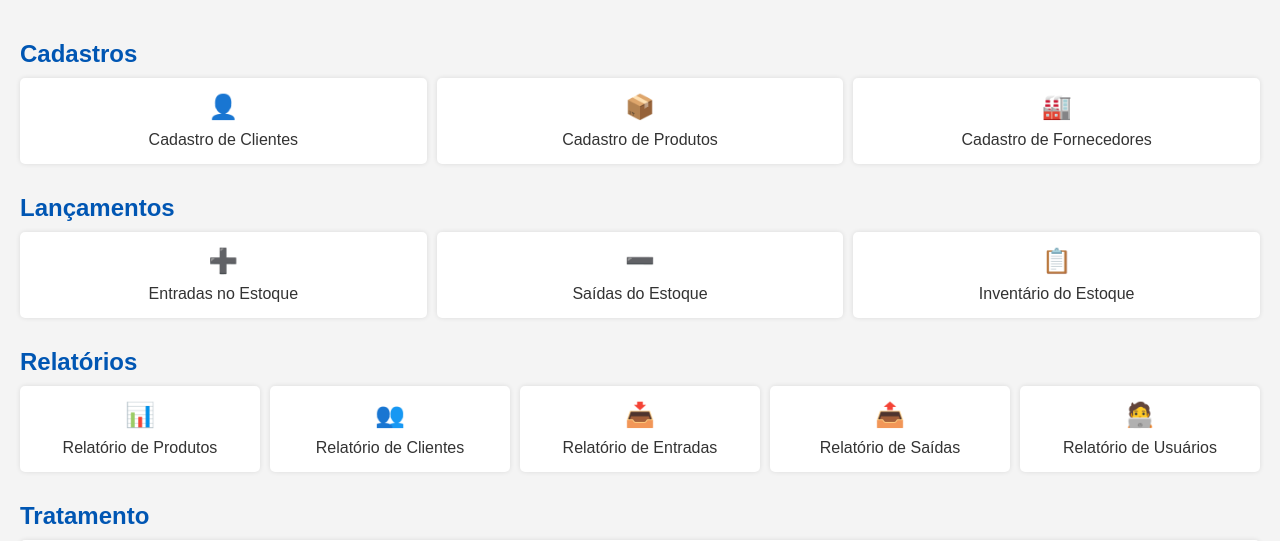
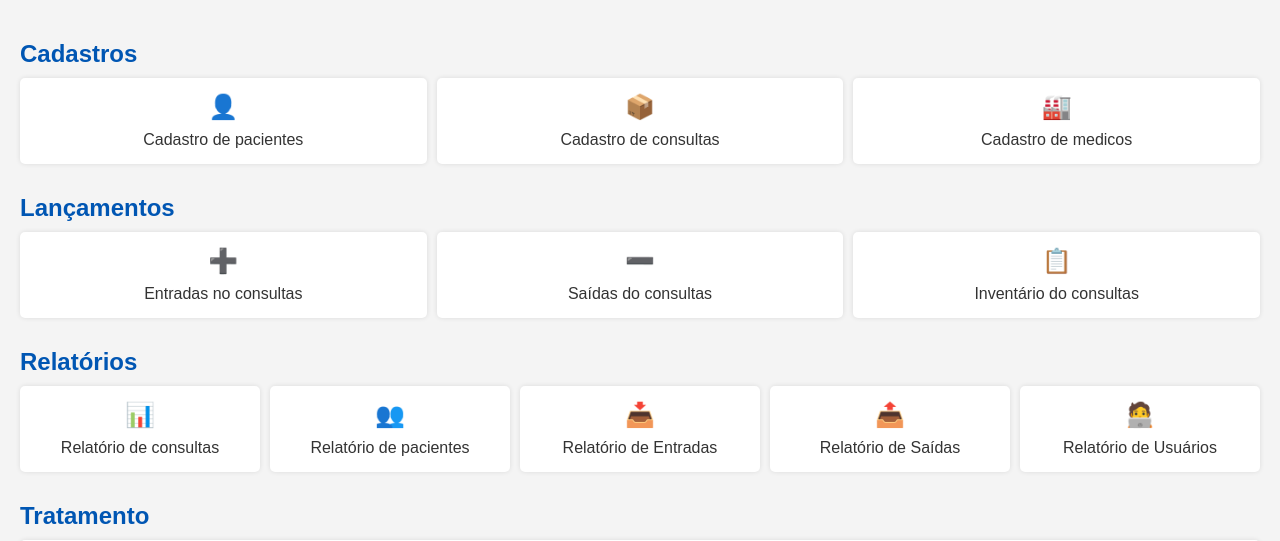
Before and after one commit to akiiller/sistema_gestao_hospitalar_servicos_saude, a Flask app: page / in a window 1280 px wide. Shown: the part 57-598 px from the top of the page. Run offline with Flask 3, Linux system fonts and the light colour scheme.

Commit message:
alterado clientes para paciente e fornecedores para medicos iniciadas correções em app e nas templates consultas e medicos

```diff
--- a/app.py
+++ b/app.py
@@ -19,12 +19,13 @@ app = Flask(__name__)
 def init_db():
     conn = sqlite3.connect('gestao.db')
     c = conn.cursor()
-    c.execute('''CREATE TABLE IF NOT EXISTS estoque (
+    c.execute('''CREATE TABLE IF NOT EXISTS consulta (
                  id INTEGER PRIMARY KEY,
-                 produto TEXT,
-                 codigo_barras TEXT,
-                 quantidade INTEGER,
-                 validade DATE)''')
+                 paciente_id INTEGER,
+                 medico_id INTEGER,
+                 consulta TEXT,
+                 horario TIME,
+                 data DATE)''')
     c.execute('''CREATE TABLE IF NOT EXISTS pacientes (
                  id INTEGER PRIMARY KEY,
                  nome TEXT,
@@ -38,23 +39,23 @@ def init_db():
                  data TIMESTAMP)''')
     c.execute('''CREATE TABLE IF NOT EXISTS entradas (
                  id INTEGER PRIMARY KEY,
-                 produto_id INTEGER,
+                 consulta_id INTEGER,
                  quantidade INTEGER,
                  data TIMESTAMP)''')
     c.execute('''CREATE TABLE IF NOT EXISTS saidas (
                  id INTEGER PRIMARY KEY,
-                 produto_id INTEGER,
+                 consulta_id INTEGER,
                  quantidade INTEGER,
                  paciente_id INTEGER,
                  data TIMESTAMP)''')
-    c.execute('''CREATE TABLE IF NOT EXISTS fornecedores (
-                 fornecedor_id INTEGER PRIMARY KEY,
-                 fornecedor_regiao TEXT,
-                 fornecedor_cidade TEXT,
-                 fornecedor_num_loja TEXT,
-                 fornecedor_potencia_loja TEXT,
-                 fornecedor_num_cim TEXT,
-                 fornecedor_endereco TEXT)''')
+    c.execute('''CREATE TABLE IF NOT EXISTS medicos (
+                 medico_id INTEGER PRIMARY KEY,
+                 medico_nome TEXT,
+                 medico_crm TEXT,
+                 medico_especialidade TEXT,
+                 medico_telefone TEXT,
+                 medico_num_cim TEXT,
+                 medico_endereco TEXT)''')
     conn.commit()
     conn.close()
 
@@ -92,94 +93,125 @@ def get_drive_service():
 def index():
     return render_template('/index.html')
 
-@app.route('/estoque', methods=['GET', 'POST'])
-def estoque():
+@app.route('/consulta', methods=['GET', 'POST'])
+def consulta():
     if request.method == 'POST':
-        produto = request.form['produto']
-        codigo_barras = request.form['codigo_barras']
-        quantidade = int(request.form['quantidade'])
-        validade = request.form['validade']
+        consulta = request.form['consulta']
+        medico = request.form['medico']
+        paciente = request.form['paciente']
+        horario = int(request.form['horario'])
+        data = request.form['data']
         conn = sqlite3.connect('gestao.db')
         c = conn.cursor()
-        c.execute("INSERT INTO estoque (produto, codigo_barras, quantidade, validade) VALUES (?, ?, ?, ?)",
-                  (produto, codigo_barras, quantidade, validade))
-        produto_id = c.lastrowid
-        c.execute("INSERT INTO entradas (produto_id, quantidade, data) VALUES (?, ?, ?)",
-                  (produto_id, quantidade, datetime.datetime.now()))
+        c.execute("INSERT INTO consulta (consulta, medico, paciente, horario, data) VALUES (?, ?, ?, ?, ?)",
+                  (consulta, medico, paciente, horario, data))
+        consulta_id = c.lastrowid
+        c.execute("INSERT INTO entradas (consulta_id, quantidade, data) VALUES (?, ?, ?)",
+                  (consulta_id, quantidade, datetime.datetime.now()))
         conn.commit()
         conn.close()
-        log_auditoria(f"Entrada de produto: {produto} (ID: {produto_id})")
-        return redirect(url_for('estoque'))
+        log_auditoria(f"Entrada de consulta: {consulta} (ID: {consulta_id})")
+        return redirect(url_for('consulta'))
     # --- LÓGICA DE BUSCA APRIMORADA ---
     conn = sqlite3.connect('gestao.db')
     c = conn.cursor()
 
     # Busca todos os itens (para a tabela principal)
-    c.execute("SELECT * FROM estoque ORDER BY validade ASC")
-    itens = c.fetchall()
+    c.execute("SELECT c.id AS consulta_id, p.nome AS nome_paciente, m.medico_nome AS nome_medico, c.consulta, c.horario, c.data FROM consulta AS c INNER JOIN pacientes AS p ON c.paciente_id = p.id INNER JOIN medicos AS m ON c.medico_id = m.medico_id;")
+    consultas = c.fetchall()
 
-    # Busca apenas itens que vencerão nos próximos 30 dias (e que ainda não venceram)
+    # Busca apenas consultas do dia seguinte que devem ser confirmadas)
     data_hoje = datetime.date.today()
-    data_limite = data_hoje + datetime.timedelta(days=30)
-    c.execute("SELECT * FROM estoque WHERE validade BETWEEN ? AND ? ORDER BY validade ASC",
+    data_limite = data_hoje + datetime.timedelta(days=1)
+    c.execute("SELECT c.id AS consulta_id, p.nome AS nome_paciente, m.medico_nome AS nome_medico, c.consulta, c.horario, c.data FROM consulta AS c INNER JOIN pacientes AS p ON c.paciente_id = p.id INNER JOIN medicos AS m ON c.medico_id = m.medico_id WHERE data BETWEEN ? AND ? ORDER BY data ASC;",
               (data_hoje.strftime('%Y-%m-%d'), data_limite.strftime('%Y-%m-%d')))
-    vencimento_proximo = c.fetchall()
+    data_proximo = c.fetchall()
 
-    # Busca apenas itens já vencidos
-    c.execute("SELECT * FROM estoque WHERE validade < ? ORDER BY validade ASC", (data_hoje.strftime('%Y-%m-%d'),))
-    vencidos = c.fetchall()
+    # Busca apenas consultas do dia
+    c.execute("SELECT c.id AS consulta_id, p.nome AS nome_paciente, m.medico_nome AS nome_medico, c.consulta, c.horario, c.data FROM consulta AS c INNER JOIN pacientes AS p ON c.paciente_id = p.id INNER JOIN medicos AS m ON c.medico_id = m.medico_id WHERE data < ? ORDER BY data ASC", (data_hoje.strftime('%Y-%m-%d'),))
+    hoje = c.fetchall()
+
+        # 1. Buscar os pacientes
+    c.execute("SELECT id, nome FROM pacientes ORDER BY nome ASC")
+    lista_pacientes = c.fetchall()  # Retorna algo como [(1, 'João da Silva'), (2, 'Maria Oliveira')]
+
+    # 2. Buscar os médicos
+    c.execute("SELECT medico_id, medico_nome FROM medicos ORDER BY medico_nome ASC")
+    lista_medicos = c.fetchall() # Retorna algo como [(101, 'Dr. House'), (102, 'Dra. Grey')]
+
+    # 3. Agora você precisa construir o HTML
+    # (Isto é um exemplo de como seria com um motor de template como Jinja2)
+
+    html_pacientes = ""
+    for paciente in lista_pacientes:
+        paciente_id = paciente[0]
+        paciente_nome = paciente[1]
+        # Note como o 'value' usa o ID e o texto usa o NOME
+        html_pacientes += f'<option value="{paciente_id}">{paciente_nome}</option>'
+
+    html_medicos = ""
+    for medico in lista_medicos:
+        medico_id = medico[0]
+        medico_nome = medico[1]
+        html_medicos += f'<option value="{medico_id}">{medico_nome}</option>'
+
+    # Agora você "injeta" essas strings HTML no seu formulário onde eu marquei
+    # ""
 
     conn.close()
 
     # Passa as três listas para o template
-    return render_template('estoque.html',
-                           itens=itens,
-                           vencidos=vencidos,
-                           vencimento_proximo=vencimento_proximo)
+    return render_template('consultas.html',
+                           consultas=consultas,
+                           hoje=hoje,
+                           data_proximo=data_proximo,
+                           html_pacientes=html_pacientes,
+                           html_medicos=html_medicos)
 
-#Editar Itens do Estoque
-@app.route('/estoque/editar/<int:id>', methods=['GET', 'POST'])
+#Editar Itens do consulta
+@app.route('/consulta/editar/<int:id>', methods=['GET', 'POST'])
 def editar_item(id):
     conn = sqlite3.connect('gestao.db')
     c = conn.cursor()
 
     if request.method == 'POST':
-        produto = request.form['produto']
-        codigo_barras = request.form['codigo_barras']
-        quantidade = int(request.form['quantidade'])
-        validade = request.form['validade']
+        consulta = request.form['consulta']
+        medico = request.form['medico']
+        paciente = request.form['paciente']
+        horario = int(request.form['horario'])
+        data = request.form['data']
 
-        c.execute('''UPDATE estoque SET produto=?, codigo_barras=?, quantidade=?, validade=? WHERE id=?''',
-                  (produto, codigo_barras, quantidade, validade, id))
+        c.execute('''UPDATE consulta SET consulta=?, medico=?, paciente=?, horario=?, data=? WHERE id=?''',
+                  (consulta, medico, paciente, horario, data, id))
         conn.commit()
         conn.close()
-        log_auditoria(f"Item de estoque atualizado: {produto} (ID: {id})")
-        return redirect(url_for('estoque'))
+        log_auditoria(f"Item de consulta atualizado: {consulta} (ID: {id})")
+        return redirect(url_for('consulta'))
 
     # Se o método for GET, busca o item e mostra o formulário de edição
-    c.execute("SELECT * FROM estoque WHERE id = ?", (id,))
+    c.execute("SELECT * FROM consulta WHERE id = ?", (id,))
     item = c.fetchone()
     conn.close()
     return render_template('editar_item.html', item=item)
 
-#Excluir Itens do Estoque
-@app.route('/estoque/delete/<int:id>')
+#Excluir Itens do consulta
+@app.route('/consulta/delete/<int:id>')
 def deletar_item(id):
     conn = sqlite3.connect('gestao.db')
     c = conn.cursor()
-    c.execute("DELETE FROM estoque WHERE id = ?", (id,))
+    c.execute("DELETE FROM consulta WHERE id = ?", (id,))
     conn.commit()
     conn.close()
-    log_auditoria(f"Item de estoque excluído: ID {id}")
-    return redirect(url_for('estoque'))
+    log_auditoria(f"Item de consulta excluído: ID {id}")
+    return redirect(url_for('consulta'))
 
-#Relatórios de Estoque em PDF
-@app.route('/relatorio/estoque/pdf')
-def relatorio_estoque_pdf():
-    # Conectar ao banco e buscar dados do estoque
+#Relatórios de consulta em PDF
+@app.route('/relatorio/consulta/pdf')
+def relatorio_consulta_pdf():
+    # Conectar ao banco e buscar dados do consulta
     conn = sqlite3.connect('gestao.db')
     c = conn.cursor()
-    c.execute("SELECT id, produto, codigo_barras, quantidade, validade FROM estoque ORDER BY produto")
+    c.execute("SELECT id, consulta, codigo_barras, quantidade, validade FROM consulta ORDER BY consulta")
     itens = c.fetchall()
     conn.close()
 
@@ -196,13 +228,13 @@ def relatorio_estoque_pdf():
 
     # Título do relatório
     p.setFont("Helvetica", 12)
-    p.drawString(1 * inch, height - 1 * inch, "Relatório de Estoque")
+    p.drawString(1 * inch, height - 1 * inch, "Relatório de consulta")
     y = height - 1.5 * inch
     p.setFont("Helvetica", 10)
     for item in itens:
         print(item)
         print(len(item))
-        linha = f"ID: {item[0]}, Produto: {item[1]}, Código de Barras: {item[2]}, Quantidade: {item[3]}, Validade: {item[4]}"
+        linha = f"ID: {item[0]}, consulta: {item[1]}, Código de Barras: {item[2]}, Quantidade: {item[3]}, Validade: {item[4]}"
         p.drawString(1 * inch, y, linha)
         y -= 0.25 * inch
         if y < 1 * inch:
@@ -217,7 +249,7 @@ def relatorio_estoque_pdf():
     # Cria a resposta do Flask
     response = make_response(buffer.getvalue())
     response.headers['Content-Type'] = 'application/pdf'
-    response.headers['Content-Disposition'] = 'inline; filename=relatorio_estoque.pdf'
+    response.headers['Content-Disposition'] = 'inline; filename=relatorio_consulta.pdf'
 
     return response
 
@@ -234,21 +266,21 @@ def saida():
         if not c.fetchone():
             conn.close()
             return "paciente não encontrado!", 400
-        # Busca produto por codigo_barras
-        c.execute("SELECT id, quantidade FROM estoque WHERE codigo_barras = ?", (codigo_barras,))
-        produto = c.fetchone()
-        if not produto or produto[1] < quantidade:
+        # Busca consulta por codigo_barras
+        c.execute("SELECT id, quantidade FROM consulta WHERE codigo_barras = ?", (codigo_barras,))
+        consulta = c.fetchone()
+        if not consulta or consulta[1] < quantidade:
             conn.close()
-            return "Produto não encontrado ou estoque insuficiente!", 400
-        produto_id = produto[0]
-        # Atualiza estoque
-        c.execute("UPDATE estoque SET quantidade = quantidade - ? WHERE id = ?", (quantidade, produto_id))
+            return "consulta não encontrado ou consulta insuficiente!", 400
+        consulta_id = consulta[0]
+        # Atualiza consulta
+        c.execute("UPDATE consulta SET quantidade = quantidade - ? WHERE id = ?", (quantidade, consulta_id))
         # Registra saida
-        c.execute("INSERT INTO saidas (produto_id, quantidade, paciente_id, data) VALUES (?, ?, ?, ?)",
-                  (produto_id, quantidade, paciente_id, datetime.datetime.now()))
+        c.execute("INSERT INTO saidas (consulta_id, quantidade, paciente_id, data) VALUES (?, ?, ?, ?)",
+                  (consulta_id, quantidade, paciente_id, datetime.datetime.now()))
         conn.commit()
         conn.close()
-        log_auditoria(f"Saída de produto ID {produto_id} para paciente {paciente_id}")
+        log_auditoria(f"Saída de consulta ID {consulta_id} para paciente {paciente_id}")
         return redirect(url_for('saida'))
     return render_template('saida.html')
 
@@ -277,8 +309,8 @@ def pacientes():
     conn.close()
     return render_template('pacientes.html', pacientes=pacientes_list)
 
-@app.route('/fornecedores', methods=['GET', 'POST'])
-def fornecedores():
+@app.route('/medicos', methods=['GET', 'POST'])
+def medicos():
     if request.method == 'POST':
         regiao = request.form['fornecedor_regiao']
         cidade = request.form['fornecedor_cidade']
@@ -290,18 +322,18 @@ def fornecedores():
             return "Campos obrigatórios faltando!", 400
         conn = sqlite3.connect('gestao.db')
         c = conn.cursor()
-        c.execute("INSERT INTO fornecedores (fornecedor_regiao, fornecedor_cidade, fornecedor_num_loja, fornecedor_potencia_loja, fornecedor_num_cim, fornecedor_endereco) VALUES (?, ?, ?, ?, ?, ?)",
+        c.execute("INSERT INTO medicos (fornecedor_regiao, fornecedor_cidade, fornecedor_num_loja, fornecedor_potencia_loja, fornecedor_num_cim, fornecedor_endereco) VALUES (?, ?, ?, ?, ?, ?)",
                   (regiao, cidade, num_loja, potencia_loja, num_cim, endereco))
         conn.commit()
         conn.close()
         log_auditoria(f"Cadastrado fornecedor: {num_loja}")
-        return redirect(url_for('fornecedores'))
+        return redirect(url_for('medicos'))
     conn = sqlite3.connect('gestao.db')
     c = conn.cursor()
-    c.execute("SELECT * FROM fornecedores")
-    fornecedores_list = c.fetchall()
+    c.execute("SELECT * FROM medicos")
+    medicos_list = c.fetchall()
     conn.close()
-    return render_template('fornecedores.html', fornecedores=fornecedores_list)
+    return render_template('medicos.html', medicos=medicos_list)
 
 @app.route('/auditoria')
 def auditoria():
@@ -333,12 +365,12 @@ def relatorio_entradas():
         data_fim = request.form['data_fim']
         conn = sqlite3.connect('gestao.db')
         c = conn.cursor()
-        c.execute('''SELECT e.id, est.produto, e.quantidade, e.data
-                     FROM entradas e JOIN estoque est ON e.produto_id = est.id
+        c.execute('''SELECT e.id, est.consulta, e.quantidade, e.data
+                     FROM entradas e JOIN consulta est ON e.consulta_id = est.id
                      WHERE e.data BETWEEN ? AND ?''', (data_inicio, data_fim))
         dados = c.fetchall()
         conn.close()
-        return render_template('relatorio.html', titulo='Relatório de Entradas', dados=dados, colunas=['ID', 'Produto', 'Quantidade', 'Data'])
+        return render_template('relatorio.html', titulo='Relatório de Entradas', dados=dados, colunas=['ID', 'consulta', 'Quantidade', 'Data'])
     return render_template('form_periodo.html', tipo='entradas')
 
 @app.route('/relatorio_saidas', methods=['GET', 'POST'])
@@ -348,12 +380,12 @@ def relatorio_saidas():
         data_fim = request.form['data_fim']
         conn = sqlite3.connect('gestao.db')
         c = conn.cursor()
-        c.execute('''SELECT s.id, est.produto, s.quantidade, s.data
-                     FROM saidas s JOIN estoque est ON s.produto_id = est.id
+        c.execute('''SELECT s.id, est.consulta, s.quantidade, s.data
+                     FROM saidas s JOIN consulta est ON s.consulta_id = est.id
                      WHERE s.data BETWEEN ? AND ?''', (data_inicio, data_fim))
         dados = c.fetchall()
         conn.close()
-        return render_template('relatorio.html', titulo='Relatório de Saídas', dados=dados, colunas=['ID', 'Produto', 'Quantidade', 'Data'])
+        return render_template('relatorio.html', titulo='Relatório de Saídas', dados=dados, colunas=['ID', 'consulta', 'Quantidade', 'Data'])
     return render_template('form_periodo.html', tipo='saidas')
 
 @app.route('/relatorio_saidas_pacientes', methods=['GET', 'POST'])
@@ -363,13 +395,13 @@ def relatorio_saidas_pacientes():
         data_fim = request.form['data_fim']
         conn = sqlite3.connect('gestao.db')
         c = conn.cursor()
-        c.execute('''SELECT s.id, est.produto, s.quantidade, c.num_loja AS paciente, s.data
-                     FROM saidas s JOIN estoque est ON s.produto_id = est.id
+        c.execute('''SELECT s.id, est.consulta, s.quantidade, c.num_loja AS paciente, s.data
+                     FROM saidas s JOIN consulta est ON s.consulta_id = est.id
                      JOIN pacientes c ON s.paciente_id = c.id
                      WHERE s.data BETWEEN ? AND ?''', (data_inicio, data_fim))
         dados = c.fetchall()
         conn.close()
-        return render_template('relatorio.html', titulo='Relatório de Saídas por pacientes', dados=dados, colunas=['ID', 'Produto', 'Quantidade', 'paciente', 'Data'])
+        return render_template('relatorio.html', titulo='Relatório de Saídas por pacientes', dados=dados, colunas=['ID', 'consulta', 'Quantidade', 'paciente', 'Data'])
     return render_template('form_periodo.html', tipo='saidas_pacientes')
 
 @app.route('/backup_nuvem')
@@ -414,9 +446,9 @@ def editar_paciente(id):
     conn.close()
     return render_template('editar_paciente.html', paciente=paciente)
 
-# Editar Fornecedores
-@app.route('/fornecedores/editar/<int:id>', methods=['GET', 'POST'])
-def editar_fornecedores(id):
+# Editar medicos
+@app.route('/medicos/editar/<int:id>', methods=['GET', 'POST'])
+def editar_medicos(id):
     conn = sqlite3.connect('gestao.db')
     c = conn.cursor()
 
@@ -427,29 +459,29 @@ def editar_fornecedores(id):
         potencia_loja = request.form['fornecedor_potencia_loja']
         num_cim = request.form['fornecedor_num_cim']
         endereco = request.form['fornecedor_endereco']
-        c.execute('''UPDATE fornecedores SET fornecedor_regiao=?, fornecedor_cidade=?, fornecedor_num_loja=?, fornecedor_potencia_loja=?, fornecedor_num_cim=?, fornecedor_endereco=? WHERE fornecedor_id=?''',
+        c.execute('''UPDATE medicos SET fornecedor_regiao=?, fornecedor_cidade=?, fornecedor_num_loja=?, fornecedor_potencia_loja=?, fornecedor_num_cim=?, fornecedor_endereco=? WHERE fornecedor_id=?''',
                   (regiao, cidade, num_loja, potencia_loja, num_cim, endereco, id))
         conn.commit()
         conn.close()
         log_auditoria(f"Fornecedor atualizado: {num_loja} (ID: {id})")
-        return redirect(url_for('fornecedores'))
+        return redirect(url_for('medicos'))
 
     # Se o método for GET, busca o fornecedor e mostra o formulário de edição
-    c.execute("SELECT * FROM fornecedores WHERE fornecedor_id = ?", (id,))
+    c.execute("SELECT * FROM medicos WHERE fornecedor_id = ?", (id,))
     fornecedor = c.fetchone()
     conn.close()
-    return render_template('editar_fornecedores.html', fornecedor=fornecedor)
+    return render_template('editar_medicos.html', fornecedor=fornecedor)
 
-#Excluir Fornecedores
-@app.route('/fornecedores/delete/<int:id>')
-def deletar_fornecedores(id):
+#Excluir medicos
+@app.route('/medicos/delete/<int:id>')
+def deletar_medicos(id):
     conn = sqlite3.connect('gestao.db')
     c = conn.cursor()
-    c.execute("DELETE FROM fornecedores WHERE fornecedor_id = ?", (id,))
+    c.execute("DELETE FROM medicos WHERE fornecedor_id = ?", (id,))
     conn.commit()
     conn.close()
-    log_auditoria(f"Fornecedores excluído: ID {id}")
-    return redirect(url_for('fornecedores'))
+    log_auditoria(f"medicos excluído: ID {id}")
+    return redirect(url_for('medicos'))
 
 
 
--- a/templates/index.html
+++ b/templates/index.html
@@ -2,7 +2,7 @@
 <html lang="pt-BR">
 <head>
     <meta charset="UTF-8">
-    <title>SISTEMA DE GESTÃO AUGUSTO ABOU</title>
+    <title>SISTEMA DE GESTÃO HOSPITALAR DE SERVIÇOS DE SAÚDE</title>
     <link rel="stylesheet" href="{{ url_for('static', filename='style.css') }}">
 </head>
 <body>
@@ -13,39 +13,39 @@
         <section class="menu-section" aria-label="Seção de Cadastros">
             <h2>Cadastros</h2>
             <div class="card-grid">
-                <a href="/clientes" class="card" aria-label="Cadastro de Clientes">
-                    <span class="icon">👤</span> Cadastro de Clientes
+                <a href="/pacientes" class="card" aria-label="Cadastro de pacientes">
+                    <span class="icon">👤</span> Cadastro de pacientes
                 </a>
-                <a href="/estoque" class="card" aria-label="Cadastro de Produtos">
-                    <span class="icon">📦</span> Cadastro de Produtos
+                <a href="/consulta" class="card" aria-label="Cadastro de consultas">
+                    <span class="icon">📦</span> Cadastro de consultas
                 </a>
-                <a href="/fornecedores" class="card" aria-label="Cadastro de Fornecedores">
-                    <span class="icon">🏭</span> Cadastro de Fornecedores
+                <a href="/medicos" class="card" aria-label="Cadastro de medicos">
+                    <span class="icon">🏭</span> Cadastro de medicos
                 </a>
             </div>
         </section>
         <section class="menu-section" aria-label="Seção de Lançamentos">
             <h2>Lançamentos</h2>
             <div class="card-grid">
-                <a href="/estoque" class="card" aria-label="Entradas no Estoque">
-                    <span class="icon">➕</span> Entradas no Estoque
+                <a href="/consulta" class="card" aria-label="Entradas no consultas">
+                    <span class="icon">➕</span> Entradas no consultas
                 </a>
-                <a href="/saida" class="card" aria-label="Saídas do Estoque">
-                    <span class="icon">➖</span> Saídas do Estoque
+                <a href="/saida" class="card" aria-label="Saídas do consultas">
+                    <span class="icon">➖</span> Saídas do consultas
                 </a>
-                <a href="/estoque" class="card" aria-label="Inventário do Estoque" disabled>
-                    <span class="icon">📋</span> Inventário do Estoque
+                <a href="/consulta" class="card" aria-label="Protuário Médico" disabled>
+                    <span class="icon">📋</span> Inventário do consultas
                 </a>
             </div>
         </section>
         <section class="menu-section" aria-label="Seção de Relatórios">
             <h2>Relatórios</h2>
             <div class="card-grid">
-                <a href="/auditoria" class="card" aria-label="Relatório de Produtos">
-                    <span class="icon">📊</span> Relatório de Produtos
+                <a href="/auditoria" class="card" aria-label="Relatório de consultas">
+                    <span class="icon">📊</span> Relatório de consultas
                 </a>
-                <a href="/auditoria" class="card" aria-label="Relatório de Clientes" disabled>
-                    <span class="icon">👥</span> Relatório de Clientes
+                <a href="/auditoria" class="card" aria-label="Relatório de pacientes" disabled>
+                    <span class="icon">👥</span> Relatório de pacientes
                 </a>
                 <a href="/auditoria" class="card" aria-label="Relatório de Entradas" disabled>
                     <span class="icon">📥</span> Relatório de Entradas
```
Also changed, not shown: templates/consultas.html (added, +101 -0 lines), templates/estoque.html (deleted, +0 -84 lines), README.md, gestao.db, templates/editar_consultas.html (renamed from templates/editar_item.html), templates/editar_medicos.html (renamed from templates/editar_fornecedores.html), templates/medicos.html (renamed from templates/fornecedores.html), templates/pacientes.html (renamed from templates/paciente.html).
